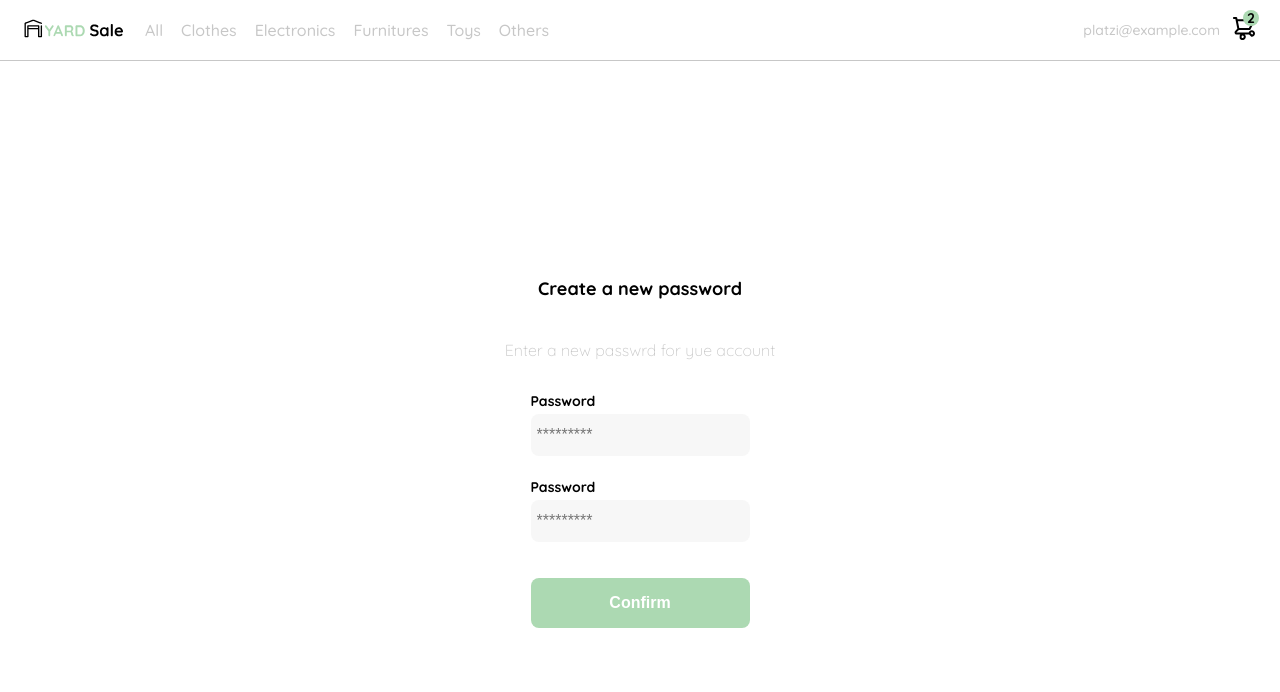
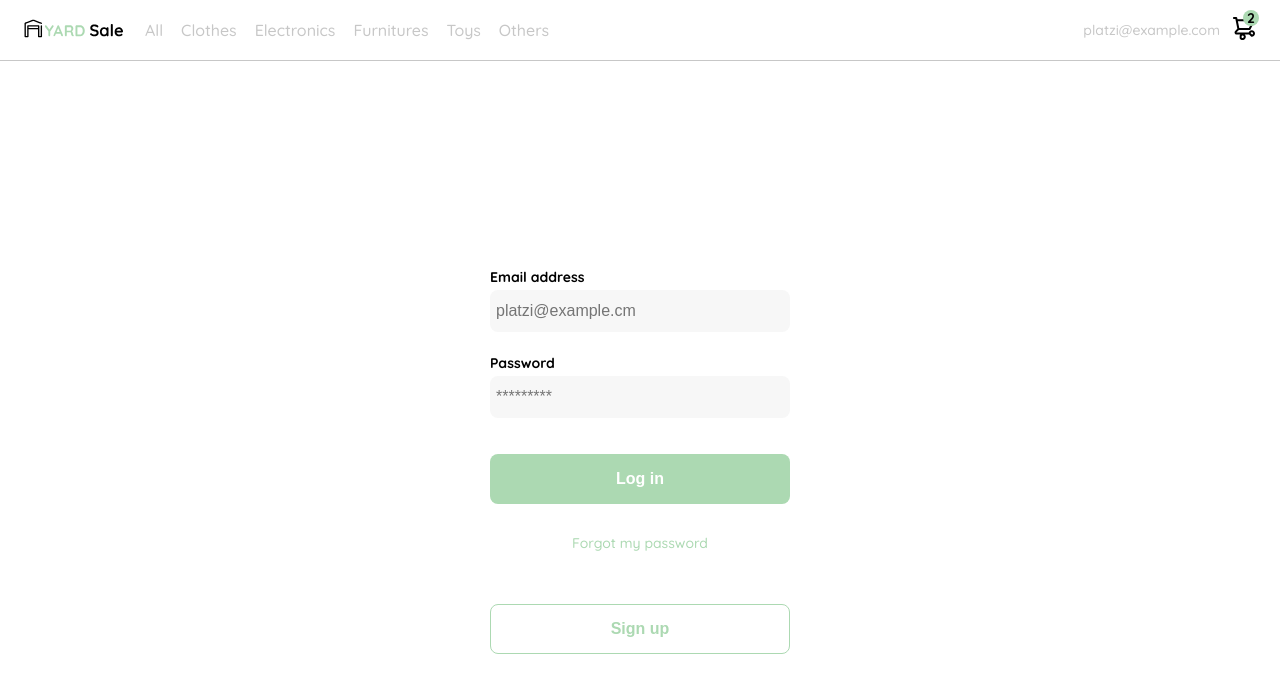
Before and after one commit to itsluismario/E-commerce-with-react, a React app: page /login in a window 1280 px wide. Shown: the top 692 px of the page. Built offline with nearby package versions, Linux system fonts and the light colour scheme.

Commit message:
useRef and forms

```diff
--- a/src/pages/Login.jsx
+++ b/src/pages/Login.jsx
@@ -1,24 +1,58 @@
-import React from 'react';
+import React, { useRef } from 'react';
 import '@styles/Login.scss';
-import logo_yard_sale from '@logos/logo_yard_sale.svg';
+import logo from '@logos/logo_yard_sale.svg'
 
 const login = () => {
+  const form = useRef(null);
+  const handleSubmit = (event) => {
+    event.preventDefault();
+    const formData = new FormData(form.current);
+    const data = {
+      username: formData.get("email"),
+      password: formData.get("password"),
+    };
+    console.log(data);
+  };
+
   return (
-    <div className="login">
-      <div className="form-container">
-        <img src={logo_yard_sale} alt="logo" class="logo" />
-        <h1 className="title">Create a new password</h1>
-        <p className="subtitle">Enter a new passwrd for yue account</p>
-        <form action="/" className="form">
-          <label for="password" className="label">Password</label>
-          <input type="password" id="password" placeholder="*********" className="input input-password" />
-          <label for="new-password" className="label">Password</label>
-          <input type="password" id="new-password" placeholder="*********" className="input input-password"/>
-          <input type="submit" value="Confirm" className="primary-button login-button"/>
+    <div className="Login">
+      <div className="Login-container">
+        <img src={logo} alt="logo" className="logo" />
+        <form action="/" className="form" ref={form}>
+          <label htmlFor="email" className="label">
+            Email address
+          </label>
+          <input
+            type="text"
+            name="email"
+            placeholder="platzi@example.cm"
+            className="input input-email"
+          />
+          <label htmlFor="password" className="label">
+            Password
+          </label>
+          <input
+            type="password"
+            name="password"
+            placeholder="*********"
+            className="input input-password"
+          />
+          <button
+            onClick={handleSubmit}
+            className="primary-button login-button"
+          >
+            Log in
+          </button>
+          <a href="/">Forgot my password</a>
         </form>
+        <button
+          className="secondary-button signup-button"
+        >
+          Sign up
+        </button>
       </div>
     </div>
-  )
-}
+  );
+};
 
-export default login
+export default login;
--- a/src/styles/Login.scss
+++ b/src/styles/Login.scss
@@ -1,12 +1,12 @@
 @import 'vars';
 
-.login {
+.Login {
 	width: 100%;
 	height: 100vh;
 	display: grid;
 	place-items: center;
 }
-.form-container {
+.Login-container {
 	display: grid;
 	grid-template-rows: auto 1fr auto;
 	width: 300px;
@@ -17,22 +17,16 @@
 	justify-self: center;
 	display: none;
 }
-.title {
-font-size: var(--lg);
-margin-bottom: 12px;
-text-align: center;
-}
-.subtitle {
-color: var(--very-light-pink);
-font-size: var(--md);
-font-weight: 300;
-margin-top: 0;
-margin-bottom: 32px;
-text-align: center;
-}
 .form {
 	display: flex;
 	flex-direction: column;
+}
+.form a {
+	color: var(--hospital-green);
+	font-size: var(--sm);
+	text-align: center;
+	text-decoration: none;
+	margin-bottom: 52px;
 }
 .label {
 	font-size: var(--sm);
@@ -48,11 +42,25 @@
 	padding: 6px;
 	margin-bottom: 12px;
 }
+.input-email {
+	margin-bottom: 22px;
+}
 .primary-button {
 	background-color: var(--hospital-green);
 	border-radius: 8px;
 	border: none;
 	color: var(--white);
+	width: 100%;
+	cursor: pointer;
+	font-size: var(--md);
+	font-weight: bold;
+	height: 50px;
+}
+.secondary-button {
+	background-color: var(--white);
+	border-radius: 8px;
+	border: 1px solid var(--hospital-green);
+	color: var(--hospital-green);
 	width: 100%;
 	cursor: pointer;
 	font-size: var(--md);
```
Lines whose indentation alone changed are shown as unchanged.
